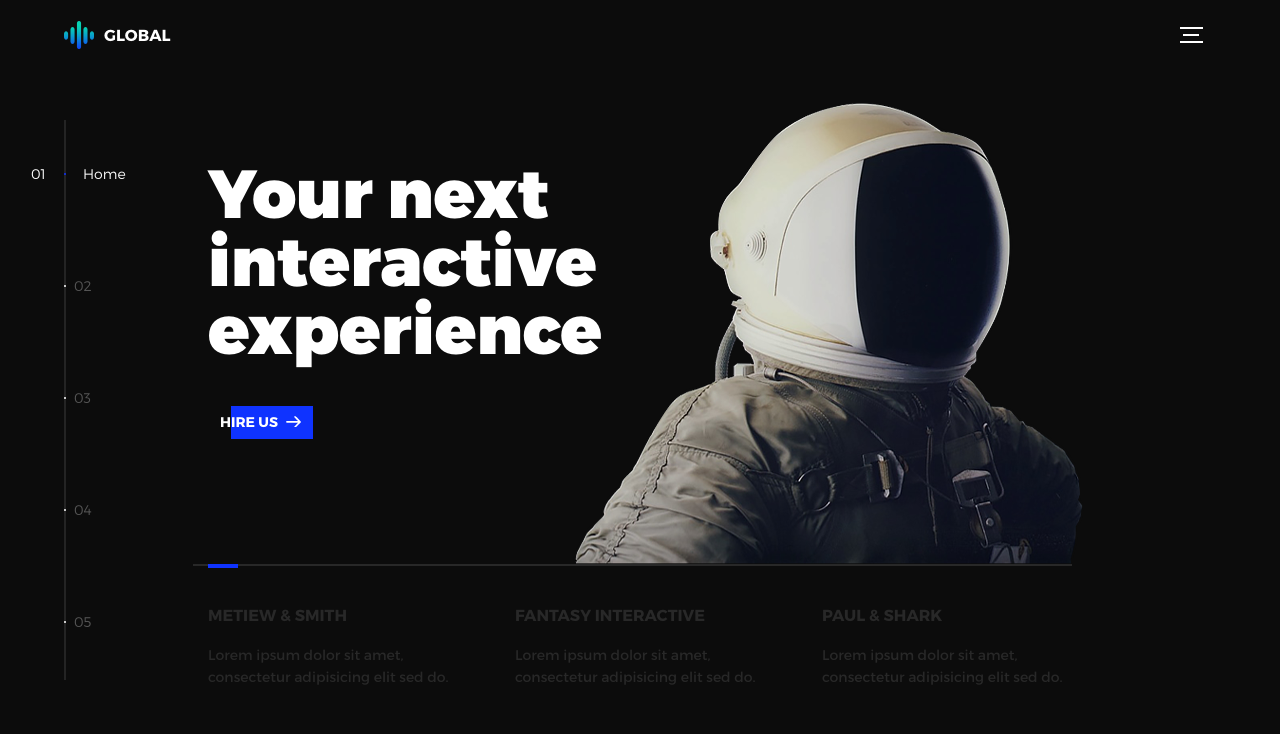
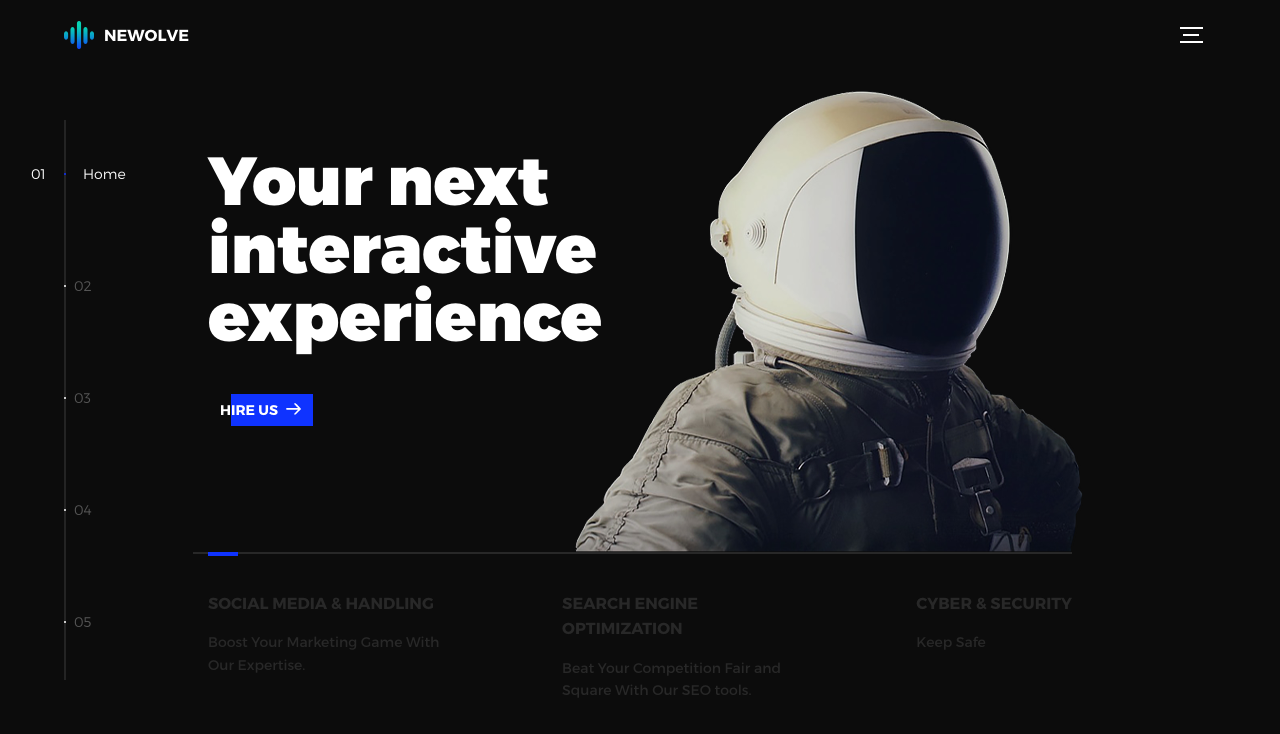
Before and after one commit to ammar104a/newolve.github.io, a plain HTML site: page index.html in a window 1280 px wide. Drawn offline with nearby package versions, Linux system fonts and the light colour scheme.

Commit message:
Update index.html

```diff
--- a/index.html
+++ b/index.html
@@ -1,7 +1,7 @@
 <!DOCTYPE html>
 <html lang="en">
 <head>
-  <title>Global</title>
+  <title>Newolve</title>
   <meta charset="utf-8">
   <meta name="viewport" content="width=device-width, initial-scale=1">
   <meta http-equiv="X-UA-Compatible" content="IE=edge">
@@ -16,9 +16,9 @@
 <div class="device-notification">
   <a class="device-notification--logo" href="#0">
     <img src="assets/img/logo.png" alt="Global">
-    <p>Global</p>
+    <p>Newolve</p>
   </a>
-  <p class="device-notification--message">Global has so much to offer that we must request you orient your device to portrait or find a larger screen. You won't be disappointed.</p>
+  <p class="device-notification--message">Newolve has so much to offer for your Business.</p>
 </div>
 
 <div class="perspective effect-rotate-left">
@@ -28,7 +28,7 @@
         <header class="header">
           <a class="header--logo" href="#0">
             <img src="assets/img/logo.png" alt="Global">
-            <p>Global</p>
+            <p>Newolve</p>
           </a>
           <button class="header--cta cta">Hire Us</button>
           <div class="header--nav-toggle">
@@ -38,7 +38,7 @@
         <nav class="l-side-nav">
           <ul class="side-nav">
             <li class="is-active"><span>Home</span></li>
-            <li><span>Works</span></li>
+            <li><span>Portfolio</span></li>
             <li><span>About</span></li>
             <li><span>Contact</span></li>
             <li><span>Hire us</span></li>
@@ -61,16 +61,16 @@
               </div>
               <div class="intro--options">
                 <a href="#0">
-                  <h3>Metiew &amp; Smith</h3>
-                  <p>Lorem ipsum dolor sit amet, consectetur adipisicing elit sed do.</p>
+                  <h3>Social Media  &amp; Handling</h3>
+                  <p>Boost Your Marketing Game With Our Expertise.</p>
                 </a>
                 <a href="#0">
-                  <h3>Fantasy interactive</h3>
-                  <p>Lorem ipsum dolor sit amet, consectetur adipisicing elit sed do.</p>
+                  <h3>Search Engine Optimization</h3>
+                  <p>Beat Your Competition Fair and Square With Our SEO tools.</p>
                 </a>
                 <a href="#0">
-                  <h3>Paul &amp; shark</h3>
-                  <p>Lorem ipsum dolor sit amet, consectetur adipisicing elit sed do.</p>
+                  <h3>Cyber &amp; Security</h3>
+                  <p>Keep Safe</p>
                 </a>
               </div>
             </div>
```
